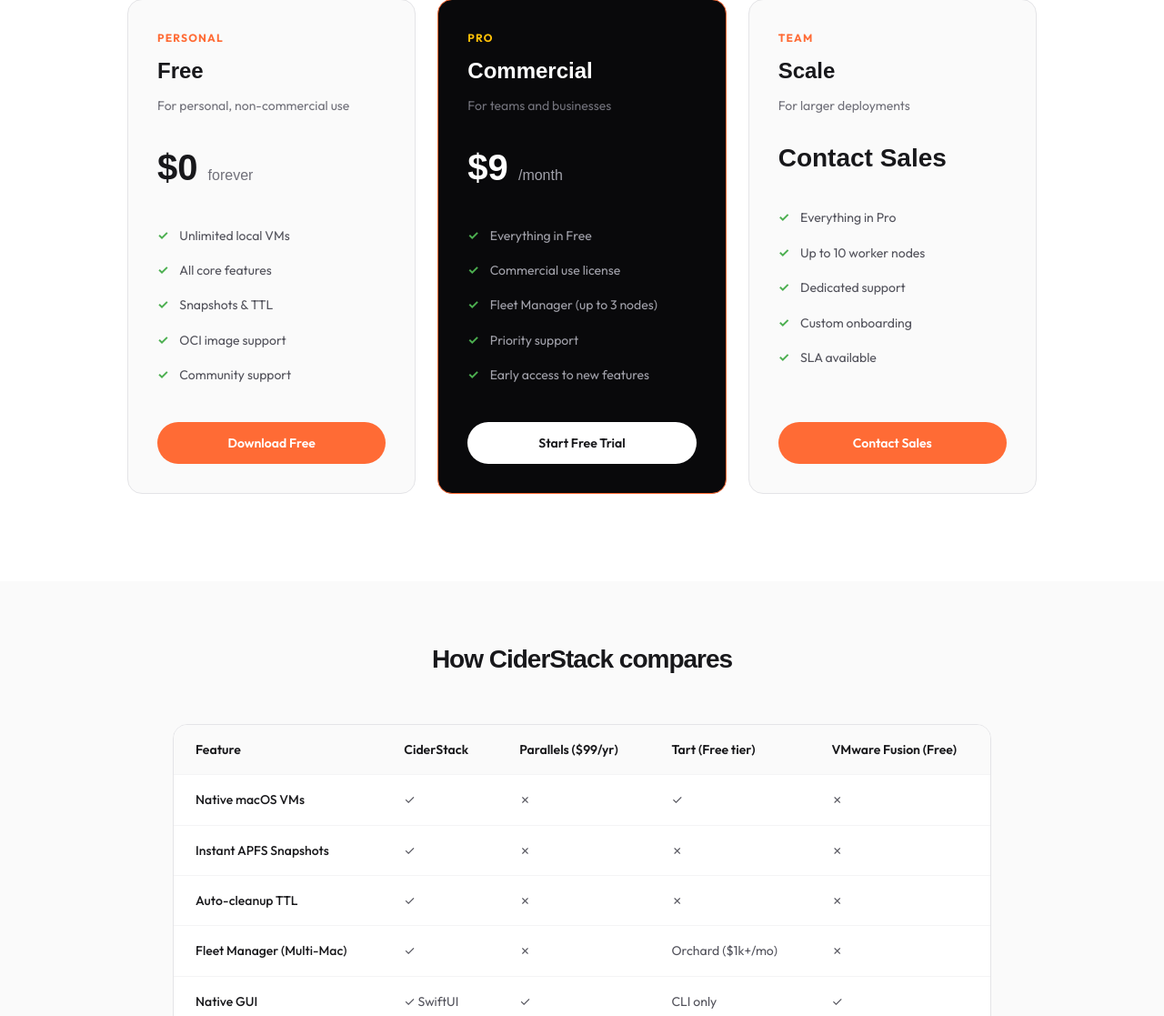
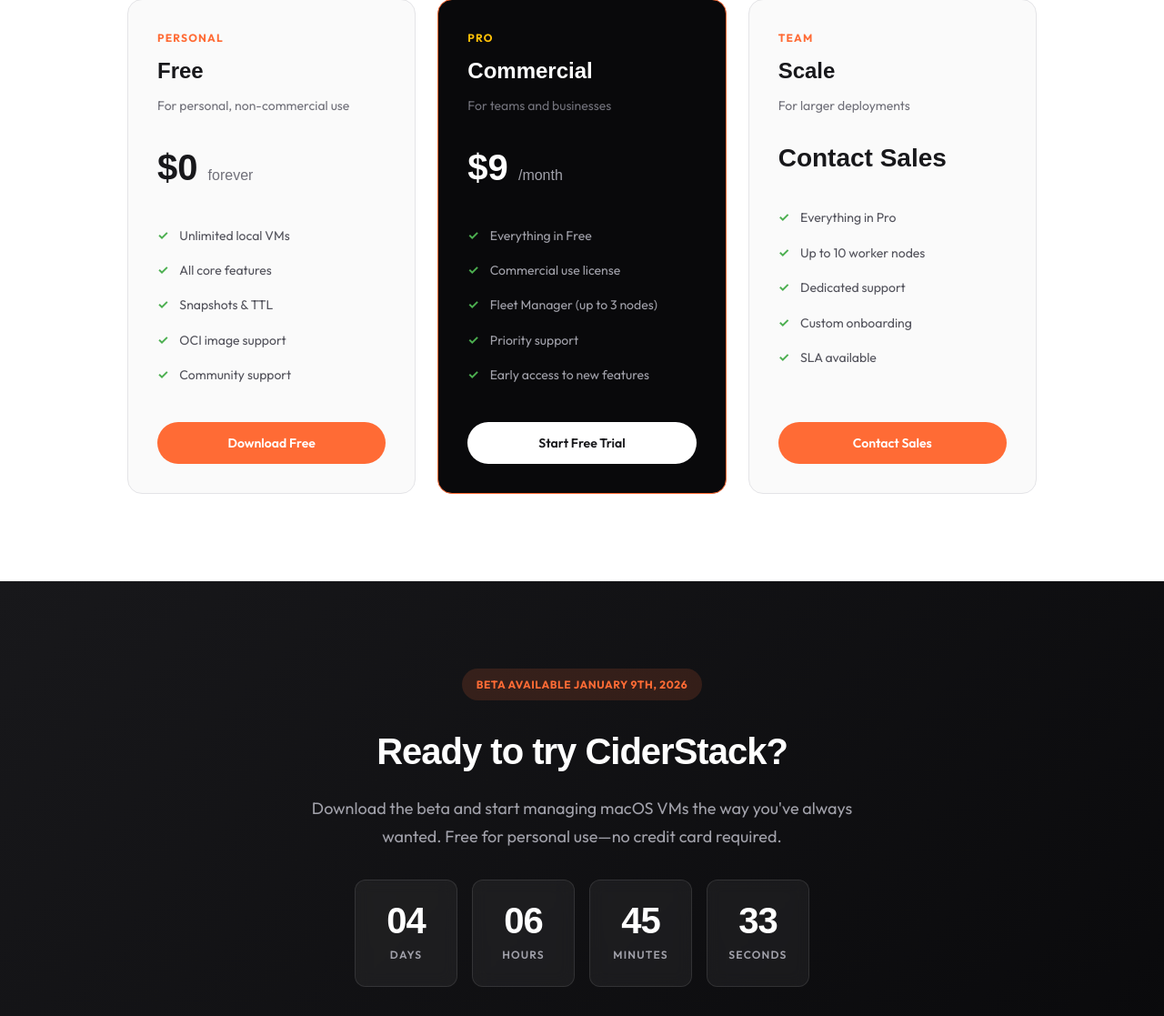
Before and after one commit to ciderstack/CiderStackSite, a Flask app: page / in a window 1280 px wide. Shown: the part 5383-6500 px from the top of the page at 91% size. Run offline with Flask 3, Linux system fonts and the light colour scheme; some web fonts are replaced.

Commit message:
Remove comparison section and add Plausible Analytics script

```diff
--- a/templates/index.html
+++ b/templates/index.html
@@ -1332,6 +1332,7 @@
       }
     }
   </style>
+  <script defer data-domain="ciderstack.com" src="https://production-plausible.txswmc.easypanel.host/js/script.js"></script>
 </head>
 <body>
   <!-- Navigation -->
@@ -1865,73 +1866,6 @@ def456  "Post-install"   1h ago</span></code></pre>
     </div>
   </section>
 
-  <!-- Comparison -->
-  <section class="comparison">
-    <div class="comparison-inner">
-      <div class="comparison-header">
-        <h2 class="brand-font">How CiderStack compares</h2>
-      </div>
-
-      <div class="comparison-table">
-        <table>
-          <thead>
-            <tr>
-              <th>Feature</th>
-              <th>CiderStack</th>
-              <th>Parallels ($99/yr)</th>
-              <th>Tart (Free tier)</th>
-              <th>VMware Fusion (Free)</th>
-            </tr>
-          </thead>
-          <tbody>
-            <tr>
-              <td>Native macOS VMs</td>
-              <td class="check">✓</td>
-              <td class="cross">✗</td>
-              <td class="check">✓</td>
-              <td class="cross">✗</td>
-            </tr>
-            <tr>
-              <td>Instant APFS Snapshots</td>
-              <td class="check">✓</td>
-              <td class="cross">✗</td>
-              <td class="cross">✗</td>
-              <td class="cross">✗</td>
-            </tr>
-            <tr>
-              <td>Auto-cleanup TTL</td>
-              <td class="check">✓</td>
-              <td class="cross">✗</td>
-              <td class="cross">✗</td>
-              <td class="cross">✗</td>
-            </tr>
-            <tr>
-              <td>Fleet Manager (Multi-Mac)</td>
-              <td class="check">✓</td>
-              <td class="cross">✗</td>
-              <td>Orchard ($1k+/mo)</td>
-              <td class="cross">✗</td>
-            </tr>
-            <tr>
-              <td>Native GUI</td>
-              <td class="check">✓ SwiftUI</td>
-              <td class="check">✓</td>
-              <td class="cross">CLI only</td>
-              <td class="check">✓</td>
-            </tr>
-            <tr>
-              <td>OCI Registry Support</td>
-              <td class="check">✓</td>
-              <td class="cross">✗</td>
-              <td class="check">✓</td>
-              <td class="cross">✗</td>
-            </tr>
-          </tbody>
-        </table>
-      </div>
-    </div>
-  </section>
-
   <!-- CTA -->
   <section id="cta" class="cta">
     <div class="cta-inner">
```
